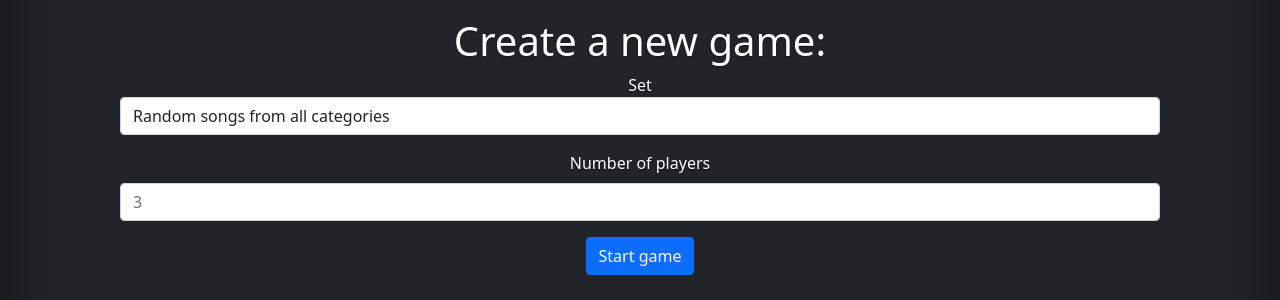
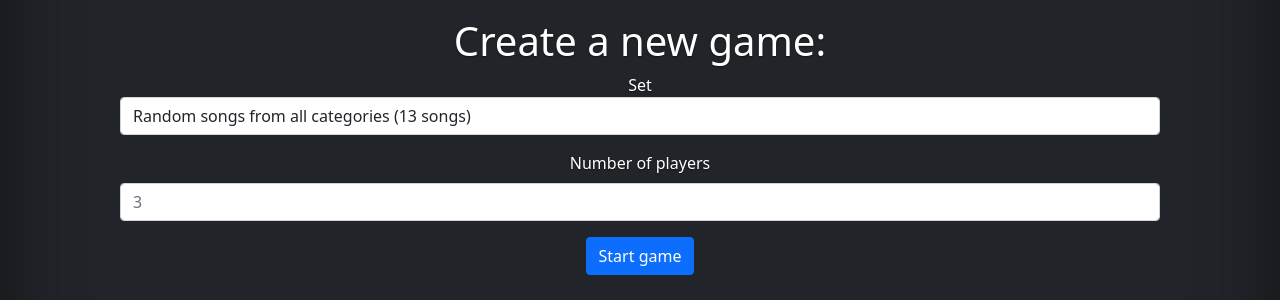
Before and after one commit to ADarkHero/Youtube-Quiz, a PHP site: page / in a window 1280 px wide. Shown: the part 235-535 px from the top of the page. Run offline with PHP 8.4, Linux system fonts and the light colour scheme; data comes from the database, SQL or seed files in the repository.

Commit message:
Added song counter

```diff
--- a/index.php
+++ b/index.php
@@ -37,13 +37,18 @@
         <label for="setId">Set</label>
         <select id="setId" name="set" class="form-control">
           <?php
-            $sql = "SELECT * FROM sets ORDER BY SetID";
+            $sql = "SELECT sets.SetID as SetNum, SetDescription, COUNT(SongID) as SongCount, (SELECT Count(SetID) from songs) as TotalCount " .
+            "FROM sets LEFT OUTER JOIN songs ON songs.SetID = sets.SetID " .
+            "GROUP BY sets.SetID ORDER BY sets.SetID";
             $result = $conn->query($sql);
 
             if ($result->num_rows > 0) {
               // output data of each row
               while($row = $result->fetch_assoc()) {
-                echo '<option value="'.$row["SetID"].'">'.$row["SetDescription"].'</option>';
+                //ID 0 => Songs from all categories
+                ($row["SetNum"] == "0") ? $songCount = $row["TotalCount"]: $songCount = $row["SongCount"];
+
+                echo '<option value="'.$row["SetNum"].'">'.$row["SetDescription"].' ('.$songCount.' songs)'.'</option>';
               }
             } else {
               //Fallback, if database throughts an error
```
